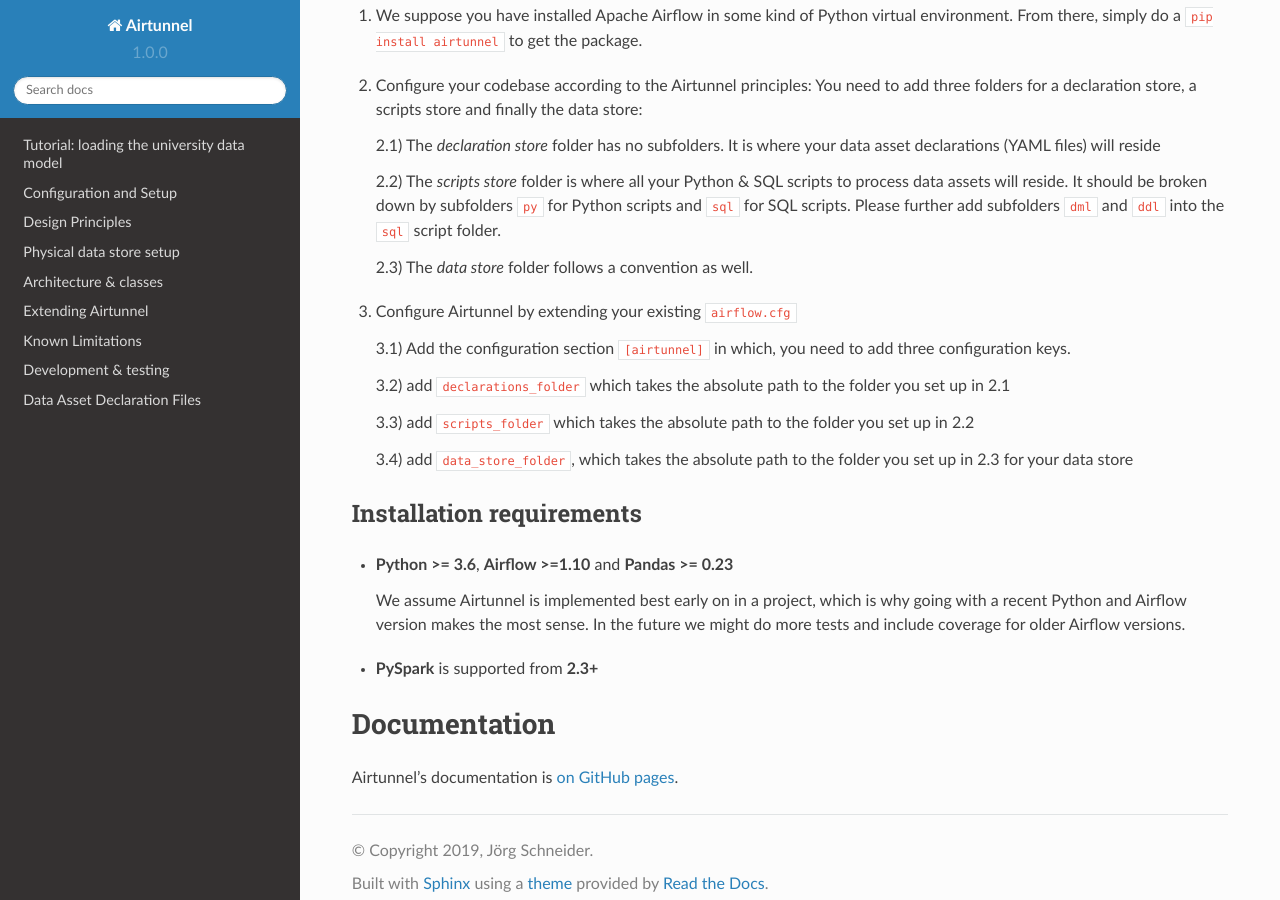
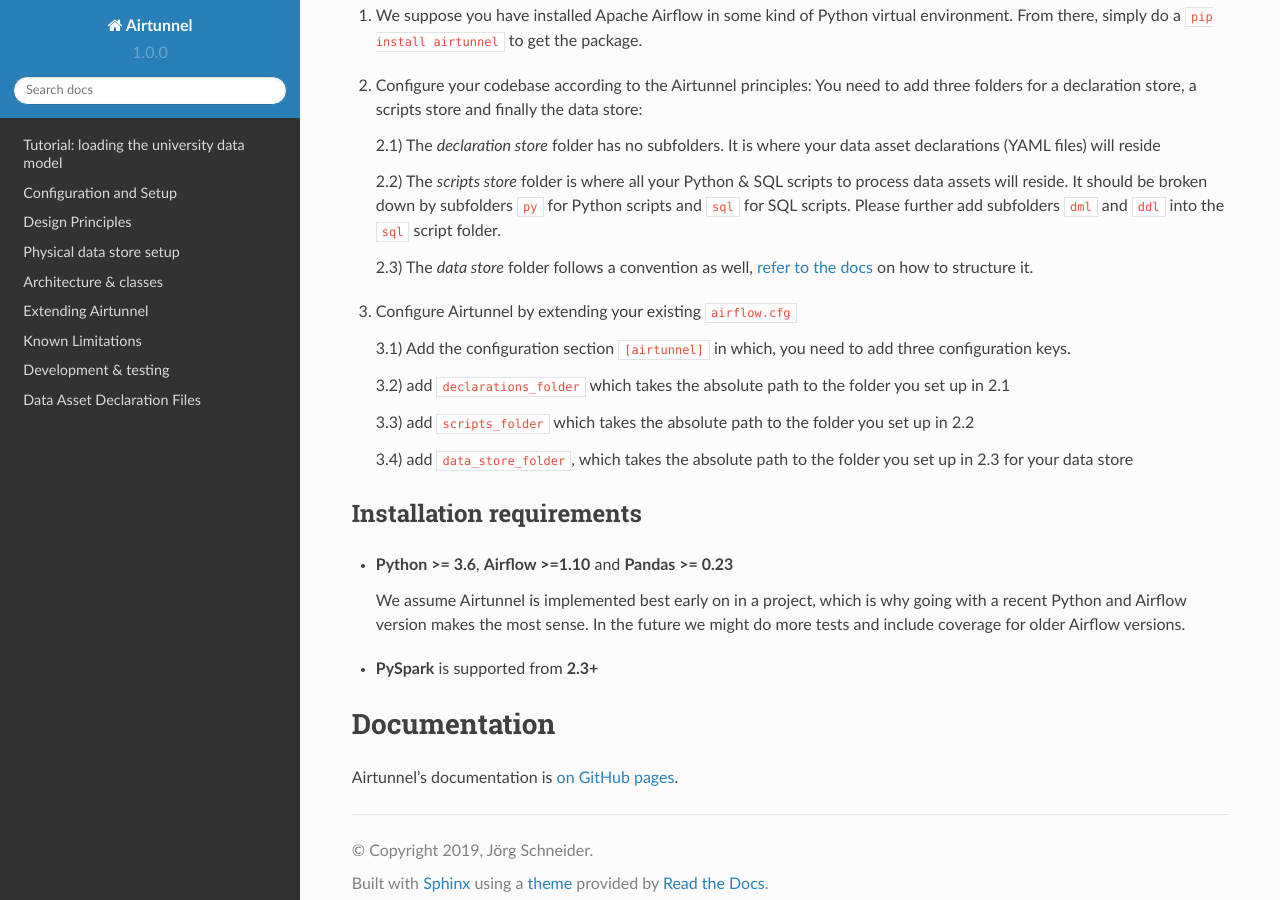
Before and after one commit to joerg-schneider/airtunnel, a Sphinx documentation site: the page built from docs/README.rst, in a window 1280 px wide and 900 px high, scrolled down 1082 px. Built offline with Sphinx 7.4.7 and the Read the Docs theme 2.0.0, drawn with Linux system fonts in a browser that asks for light colours; pages that are not in the unit, such as notebooks, are missing from menus.

Commit message:
add a reference to the docs section on how to lay out the data store

```diff
--- a/docs/README.rst
+++ b/docs/README.rst
@@ -53,7 +53,7 @@
    It should be broken down by subfolders ``py`` for Python scripts and ``sql`` for SQL scripts. Please further add
    subfolders ``dml`` and ``ddl`` into the ``sql`` script folder.
 
-   2.3) The *data store* folder follows a convention as well.
+   2.3) The *data store* folder follows a convention as well, `refer to the docs`_ on how to structure it.
 
 3) Configure Airtunnel by extending your existing ``airflow.cfg``
 
@@ -90,6 +90,7 @@
 .. _Airtunnel tutorial: https://joerg-schneider.github.io/airtunnel/tutorial.html
 .. _on GitHub pages: https://joerg-schneider.github.io/airtunnel
 .. _demo project: https://github.com/joerg-schneider/airtunnel-demo
+.. _refer to the docs: https://joerg-schneider.github.io/airtunnel/data-store.html
 
 .. |Build Status| image:: https://dev.azure.com/joerg4805/Airtunnel/_apis/build/status/joerg-schneider.airtunnel?branchName=master
    :target: https://dev.azure.com/joerg4805/Airtunnel/_build/latest?definitionId=1&branchName=master
```
